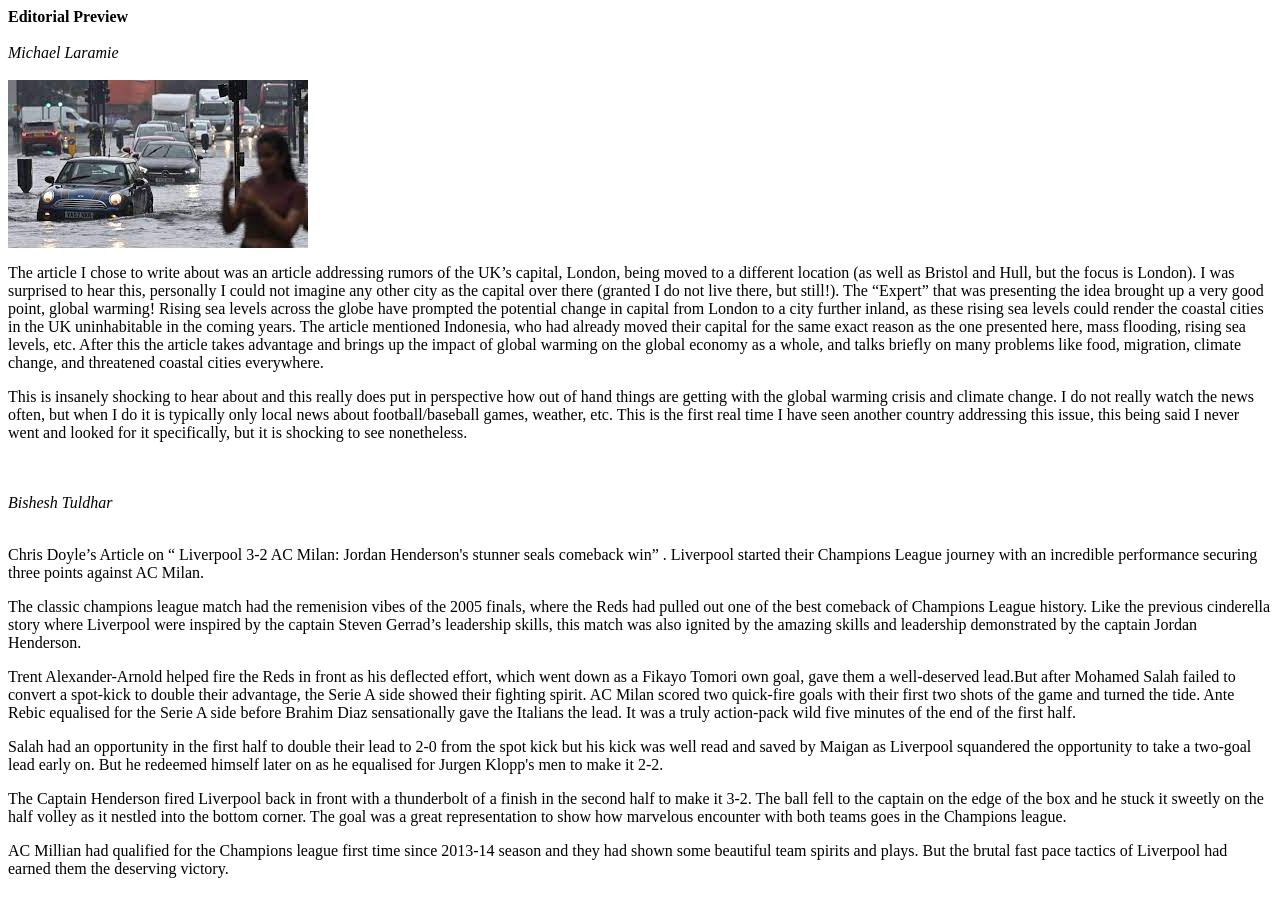
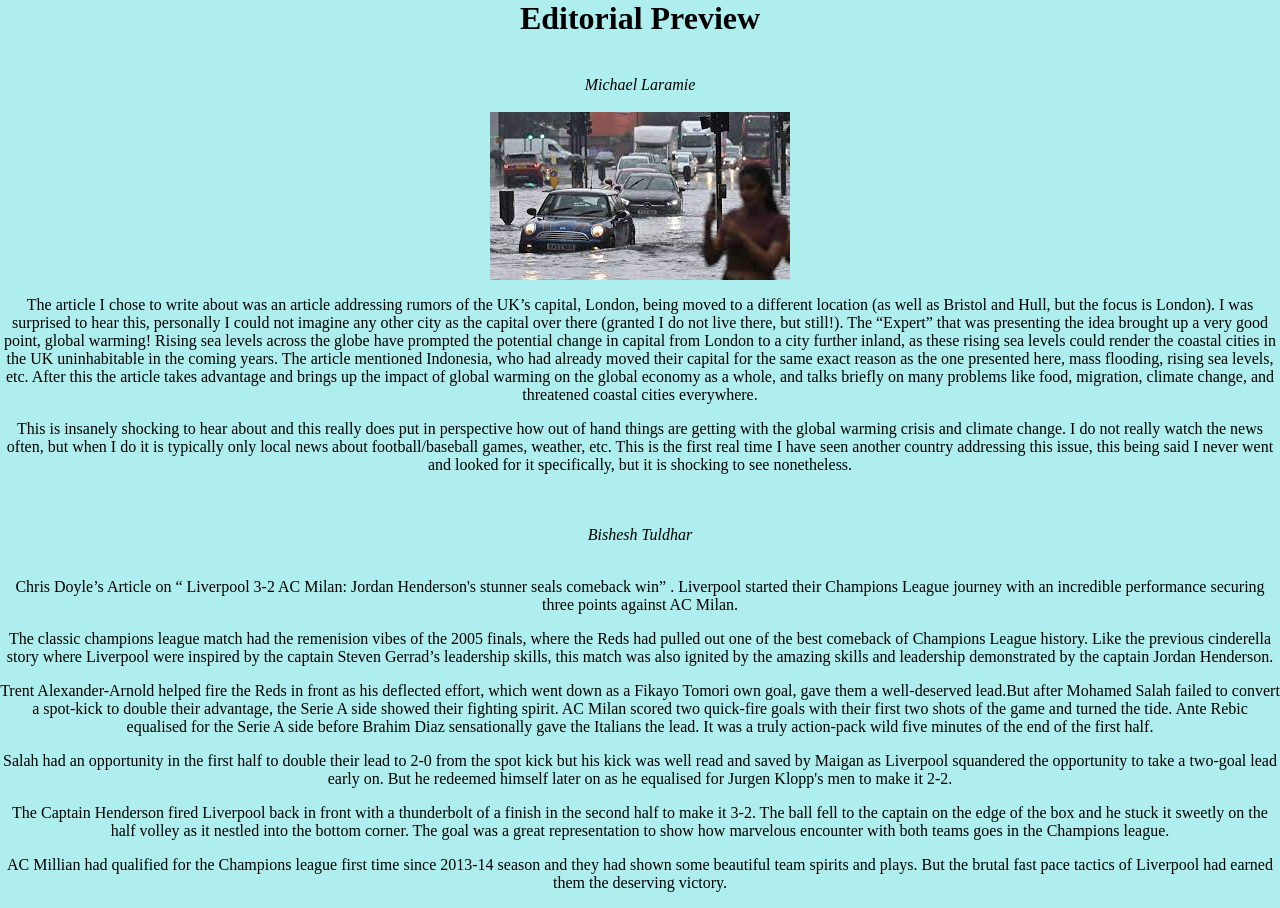
Before and after one commit to bishesh1998/ukwebpage, a plain HTML site: page index.html in a window 1280 px wide. Drawn offline with Linux system fonts and the light colour scheme.

Commit message:
added css

```diff
--- a/index.html
+++ b/index.html
@@ -1,10 +1,11 @@
 <html>
 	<head>
 		<title>Editorial</title>
+        <link rel="stylesheet" href="styles.css">
 	</head>
 
 	<body>
-		<strong> Editorial Preview </strong><br><br>
+		<h1><strong> Editorial Preview </strong></h1><br>
 
 		<em> Michael Laramie</em><br><br>
 
```
Also changed, not shown: styles.css (renamed from style.css).
